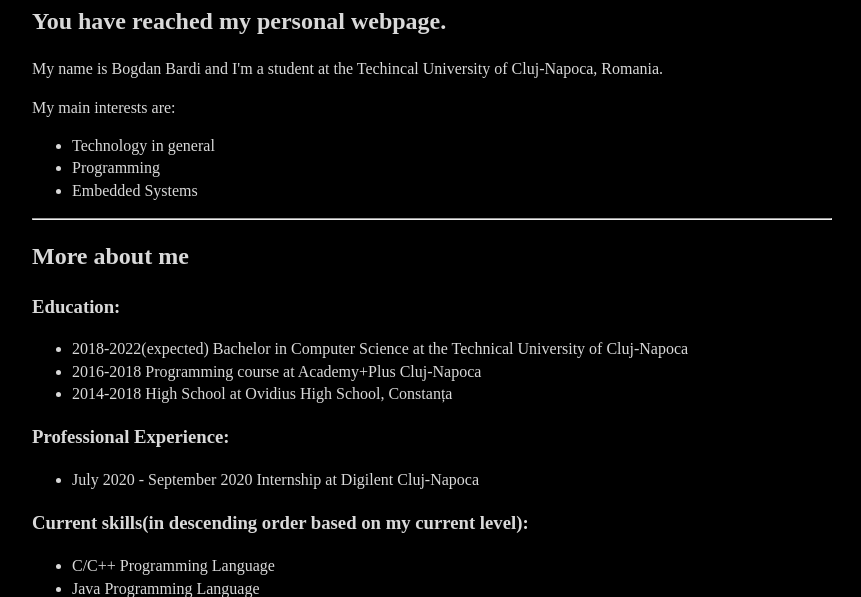
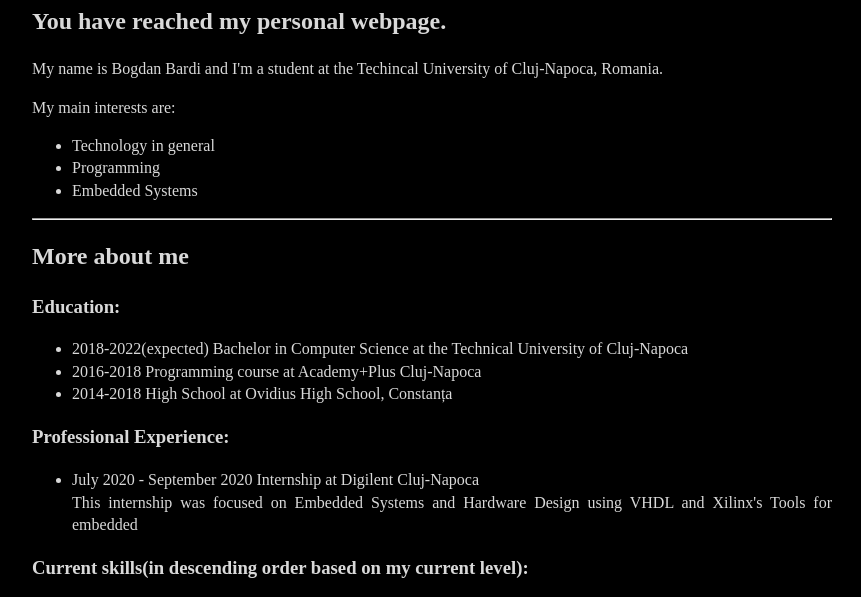
Before and after one commit to bbardi/bogdanbardi.ro, a plain HTML site: page index.html in a window 1280 px wide. Shown: the part 131-728 px from the top of the page, without its empty margins (208-1069 px from the left). Drawn offline with Linux system fonts and the light colour scheme.

Commit message:
Added internship description

```diff
--- a/index.html
+++ b/index.html
@@ -34,6 +34,9 @@
     <h3>Professional Experience:</h3>
     <ul>
         <li>July 2020 - September 2020 Internship at Digilent Cluj-Napoca</li>
+        <div>
+        This internship was focused on Embedded Systems and Hardware Design using VHDL and Xilinx's Tools for embedded
+        </div>
     </ul>
     <h3>Current skills(in descending order based on my current level):</h3>
     <ul>
```
